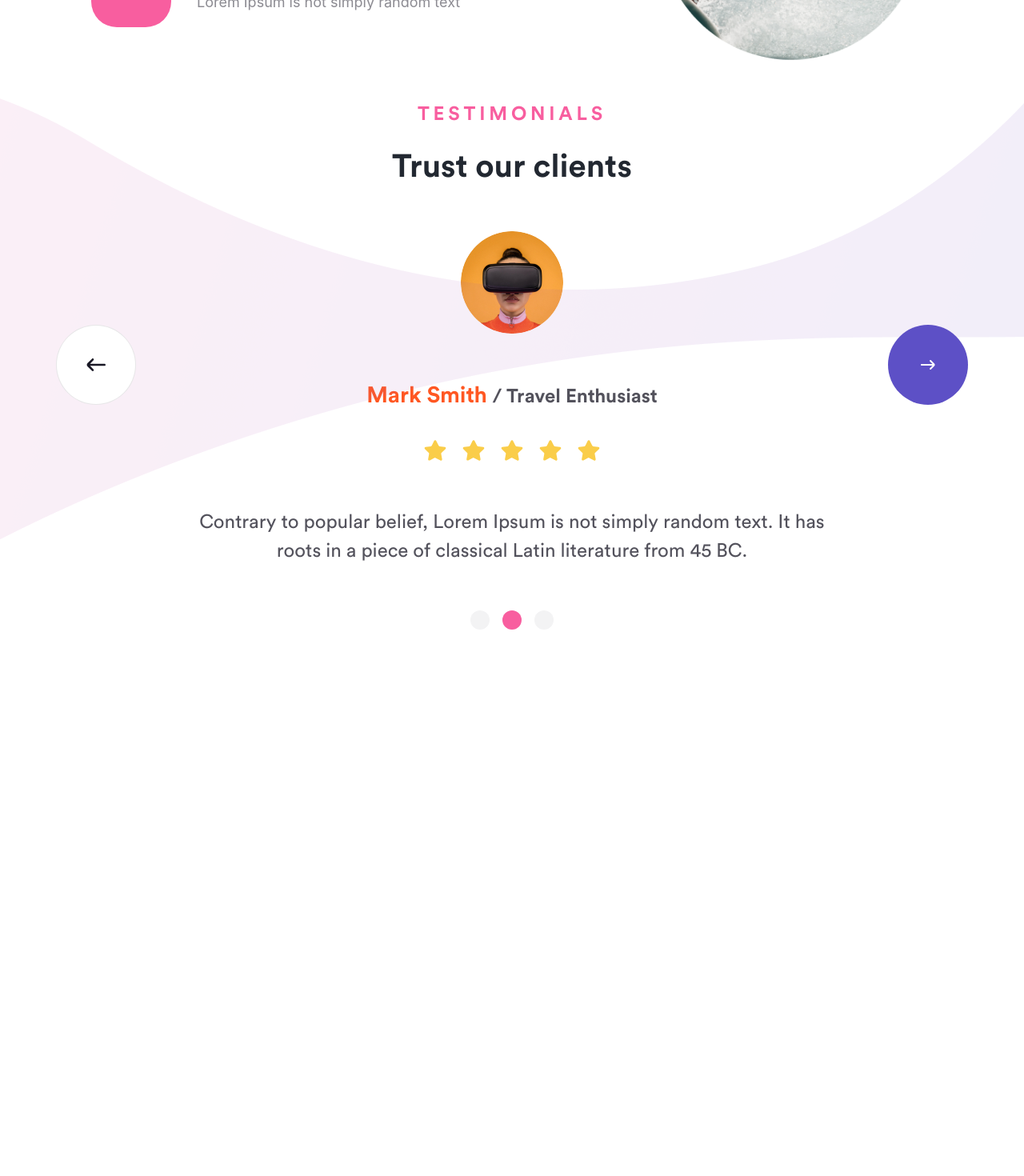
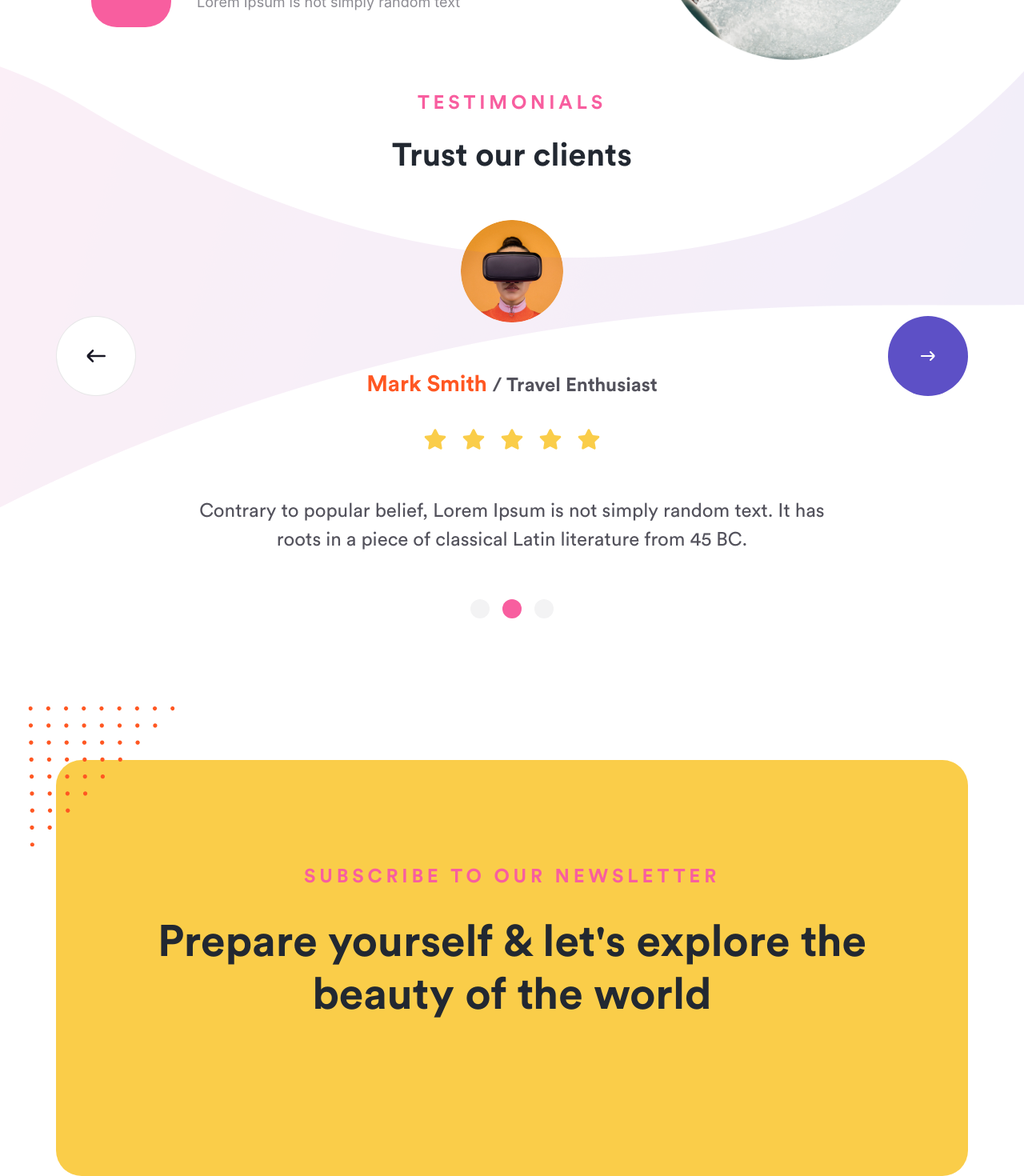
Before and after one commit to aleksi-svaridze/travlog, a React (Create React App) app: page / in a window 1280 px wide. Shown: the part 4126-5596 px from the top of the page at 80% size. Before the commit the page ends 4991 px from the top, so only its background shows below. Built offline with nearby package versions, Linux system fonts and the light colour scheme.

Commit message:
Start: Newsletter section

```diff
--- a/src/App.js
+++ b/src/App.js
@@ -6,6 +6,7 @@ import Destination from "./components/destination/Destinations";
 import TravelPoint from './components/TravelPoint';
 import KeyFeatures from "./components/keyFeatures/KeyFeatures";
 import Testimonials from "./components/Testimonials";
+import Newsletter from "./components/Newsletter";
 
 
 const App = () => {
@@ -19,6 +20,7 @@ const App = () => {
       <TravelPoint />
       <KeyFeatures />
       <Testimonials />
+      <Newsletter />
     </div>
   );
 }
--- a/src/components/Newsletter.js
+++ b/src/components/Newsletter.js
@@ -0,0 +1,13 @@
+import Dots from '../images/icons/dots_orange.svg';
+
+const Newsletter = () => {
+    return(
+        <div className="container py-rs-128 px-rs-64 bg-yellow rounded-5 position-relative mt-lg-177">
+            <img src={Dots} alt="" className='w-184 h-176 position-absolute start-n35 top-n67 d-none d-lg-block'/>
+             <p className="text-pink text-uppercase fs-4 mb-32 text-center" style={{letterSpacing: '.2em'}}>subscribe to our newsletter</p>
+            <h2 className="text-blue fs-lg-55 fs-32 text-center mb-64">Prepare yourself & let's explore the beauty of the world</h2>
+        </div>
+    )
+}
+
+export default Newsletter;
--- a/src/components/Testimonials.js
+++ b/src/components/Testimonials.js
@@ -7,13 +7,13 @@ import LeftArrow from '../images/icons/arrow-left-blue.svg';
 
 const Testimonials = () => {
     return (
-        <div className="testimonials-section mt-rs-n50 mb-rs-128">
-            <div className="container h-100 position-relative">
-                <div className="d-flex flex-column align-items-center justify-content-center h-100">
+        <div className="mt-rs-n50 mb-rs-128">
+            <div className="container position-relative">
+                <div className="d-flex flex-column align-items-center justify-content-center">
                     <p className="text-pink text-uppercase fs-4 mb-4 text-center" style={{letterSpacing: '.2em'}}>Testimonials</p>
                     <h2 className="text-blue fs-44 text-center mb-0">Trust our clients</h2>
                     <img src={userImg} alt="user name here from back end stack" className='w-128 h-128 my-rs-56 rounded-circle' />
-                    <img src={TestimonialsBg} alt="" className='position-absolute d-none d-lg-block testimonials-bg' />
+                    <img src={TestimonialsBg} alt="" className='position-absolute d-none d-lg-block top-n54' />
                     <p className='text-capitalize mb-0'>
                         <span className='text-orange fs-3'>Mark Smith&nbsp;</span>
                         <span className='text-blue-dark-75 fs-4'>/&nbsp;travel enthusiast</span>
@@ -33,7 +33,7 @@ const Testimonials = () => {
                         <div className='w-24 h-24 rounded-circle bg-blue-dark-5'></div>
                     </div>
                 </div>
-                <div className='position-absolute start-0 top-lg-50 w-100 bottom-lg-n128 translate-middle-lg-y d-flex justify-content-between'>
+                <div className='position-absolute start-0 top-lg-43 w-100 bottom-lg-n128 d-flex justify-content-between'>
                     <div className="rounded-circle bg-white h-rs-100 w-rs-100 d-flex align-items-center justify-content-center border border-blue-dark-10 ms-2 ms-lg-0">
                         <img src={LeftArrow} alt="Left arrow" className='w-24 h-24' />
                     </div>
--- a/src/styles/css/main.css
+++ b/src/styles/css/main.css
@@ -134,10 +134,20 @@
   font-size: 24px;
 }
 
+@media screen and (max-width: 991px) {
+  .fs-32 {
+    font-size: 2rem;
+  }
+}
 .fs-44 {
   font-size: 32px;
 }
 
+@media screen and (min-width: 992px) {
+  .fs-lg-55 {
+    font-size: 55px;
+  }
+}
 .fs-69 {
   font-size: 40px;
 }
@@ -183,6 +193,17 @@
   .py-rs-64 {
     padding-top: 64px;
     padding-bottom: 64px;
+  }
+}
+
+.py-rs-128 {
+  padding-top: 64px;
+  padding-bottom: 64px;
+}
+@media screen and (min-width: 992px) {
+  .py-rs-128 {
+    padding-top: 128px;
+    padding-bottom: 128px;
   }
 }
 
@@ -288,6 +309,11 @@
   }
 }
 
+@media screen and (min-width: 992px) {
+  .mt-lg-177 {
+    margin-top: 177px;
+  }
+}
 .start-n128 {
   left: -128px;
 }
@@ -400,6 +426,14 @@
 
 .w-224 {
   width: 224px;
+}
+
+.w-184 {
+  width: 184px;
+}
+
+.h-176 {
+  height: 176px;
 }
 
 .h-24 {
@@ -521,12 +555,12 @@
   border-color: rgba(25, 24, 37, 0.1) !important;
 }
 
-.top-lg-50 {
+.top-lg-43 {
   top: initial;
 }
 @media screen and (min-width: 992px) {
-  .top-lg-50 {
-    top: 50%;
+  .top-lg-43 {
+    top: 43%;
   }
 }
 
@@ -539,13 +573,16 @@
   }
 }
 
-.translate-middle-lg-y {
-  transform: translateY(0);
+.start-n35 {
+  left: -35px;
 }
-@media screen and (min-width: 992px) {
-  .translate-middle-lg-y {
-    transform: translateY(-50%);
-  }
+
+.top-n54 {
+  top: -54%;
+}
+
+.top-n67 {
+  top: -67px;
 }
 
 .services-card {
@@ -735,14 +772,6 @@
   }
 }
 
-.testimonials-section {
-  height: 690px;
-}
-
-.testimonials-bg {
-  top: -46%;
-}
-
 * {
   font-family: "Circular Std", sans-serif !important;
   font-weight: 700 !important;
--- a/src/styles/scss/main.scss
+++ b/src/styles/scss/main.scss
@@ -13,7 +13,6 @@
 
 @import './partials/layout/companies-section';
 @import './partials/layout/travelPoint-section';
-@import './partials/layout/testimonials-section';
 
 * {
     font-family: $font-circular !important;
--- a/src/styles/scss/partials/layout/_testimonials-section.scss
+++ /dev/null
@@ -1,6 +0,0 @@
-.testimonials-section {
-    height: 690px;
-}
-.testimonials-bg {
-    top: -46%;
-}
--- a/src/styles/scss/partials/utilities/_position.scss
+++ b/src/styles/scss/partials/utilities/_position.scss
@@ -1,8 +1,8 @@
-.top-lg-50 {
+.top-lg-43 {
     top: initial;
 
     @media screen and (min-width: 992px){
-        top: 50%;
+        top: 43%;
     }
 }
 .bottom-lg-n128 {
@@ -12,10 +12,12 @@
         bottom: initial;
     }
 }
-.translate-middle-lg-y {
-    transform: translateY(0);
-
-    @media screen and (min-width: 992px){
-        transform: translateY(-50%);
-    }
+.start-n35 {
+    left: -35px;
 }
+.top-n54 {
+    top: -54%;
+}
+.top-n67 {
+    top: -67px;
+}
--- a/src/styles/scss/partials/utilities/_sizing.scss
+++ b/src/styles/scss/partials/utilities/_sizing.scss
@@ -64,7 +64,13 @@
 .w-224 {
     width: 224px;
 }
+.w-184 {
+    width: 184px;
+}
 
+.h-176 {
+    height: 176px;
+}
 .h-24 {
     height: 15px;
 
--- a/src/styles/scss/partials/utilities/_spacing.scss
+++ b/src/styles/scss/partials/utilities/_spacing.scss
@@ -11,10 +11,17 @@
     padding-bottom: 32px;
 
     @media screen and (min-width: 992px) {
-        & {
-            padding-top: 64px;
-            padding-bottom: 64px;
-        }
+        padding-top: 64px;
+        padding-bottom: 64px;
+    }
+}
+.py-rs-128 {
+    padding-top: 64px;
+    padding-bottom: 64px;
+
+    @media screen and (min-width: 992px) {
+        padding-top: 128px;
+        padding-bottom: 128px;
     }
 }
 .px-rs-64 {
@@ -103,7 +110,11 @@
     }
 
 }
-
+@media screen and (min-width: 992px) {
+    .mt-lg-177 {
+        margin-top: 177px;
+    }
+}
 // ============> Custom Positioning Utilities
 .start-n128 {
     left: -128px;
--- a/src/styles/scss/partials/utilities/_text.scss
+++ b/src/styles/scss/partials/utilities/_text.scss
@@ -18,8 +18,19 @@
 .fs-24 {
     font-size: 24px;
 }
+@media screen and (max-width: 991px) {
+    .fs-32 {
+        font-size: 2rem;
+    }
+}
 .fs-44 {
     font-size: 32px;
+}
+
+@media screen and (min-width: 992px) {
+    .fs-lg-55 {
+        font-size: 55px;
+    }
 }
 .fs-69 {
     font-size: 40px;
```
Also changed, not shown: 1 other file (tests, documents, lock files or other folders).
